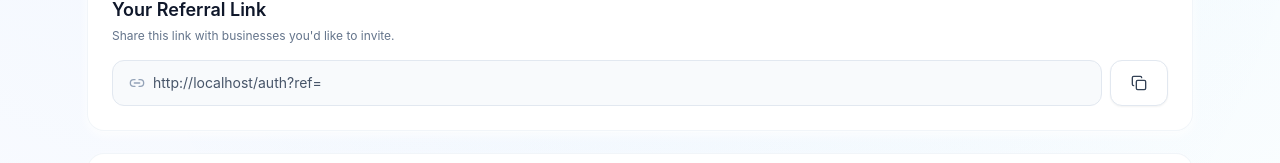
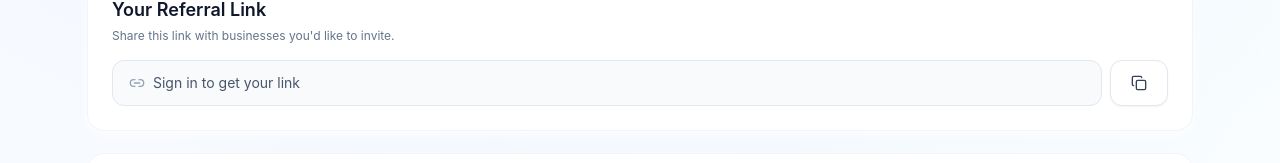
Before and after one commit to knickerboxker-sudo/onboard, a Next.js app: page /refer in a window 1280 px wide. Shown: the part 342-505 px from the top of the page. Built offline with nearby package versions, Linux system fonts and the light colour scheme; no server answers.

Commit message:
Fix hydration mismatch in refer page by using useEffect for window.location
Co-authored-by: knickerboxker-sudo <258318659+knickerboxker-sudo@users.noreply.github.com>

```diff
--- a/app/refer/page.tsx
+++ b/app/refer/page.tsx
@@ -1,6 +1,6 @@
 "use client";
 
-import { useMemo, useState } from "react";
+import { useEffect, useMemo, useState } from "react";
 import { useQuery, useMutation, useQueryClient } from "@tanstack/react-query";
 import { createClient } from "@/lib/supabase/client";
 import { motion } from "framer-motion";
@@ -86,9 +86,13 @@ export default function ReferPage() {
   });
 
   const referralCode = userBusiness ? (userBusiness.referral_code ?? generateReferralCode(userBusiness.id)) : "";
-  const referralLink = typeof window !== "undefined"
-    ? `${window.location.origin}/auth?ref=${referralCode}`
-    : "";
+  const [referralLink, setReferralLink] = useState("");
+
+  useEffect(() => {
+    if (referralCode) {
+      setReferralLink(`${window.location.origin}/auth?ref=${referralCode}`);
+    }
+  }, [referralCode]);
 
   const successfulReferrals = referrals.filter((r) => r.status === "active_partnership").length;
   const signedUpCount = referrals.filter((r) => r.status !== "invited").length;
```
